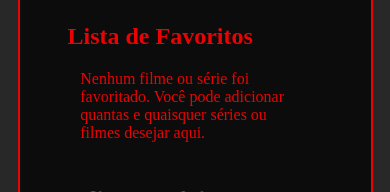
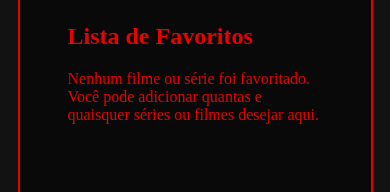
Before and after one commit to Redwars22/drewmax, a React (Create React App) app: page /user in a window 390 px wide. Shown: the part 572-764 px from the top of the page. Built offline with nearby package versions, Linux system fonts and the light colour scheme; a web font is replaced by a local one.

Commit message:
ajustes responsividade

```diff
--- a/src/components/Hero/Hero.tsx
+++ b/src/components/Hero/Hero.tsx
@@ -1,5 +1,5 @@
 import { IHeroImage } from "../../types/types";
-import "../../styles/hero.css";
+import "../../styles/hero.scss";
 import HeroDescriptionComponent from "./HeroDescription/HeroDescription";
 import { useContext } from "react";
 import { UserContext } from "../../modules/UserContext";
--- a/src/components/User/components/EditUser.tsx
+++ b/src/components/User/components/EditUser.tsx
@@ -59,6 +59,7 @@ export default function EditUserComponent() {
           </em>
         </span>
       </div>
+      <br />
       <HeroButtonComponent
         title={"Salvar alterações"}
         icon={"save"}
--- a/src/components/User/components/Favorites.tsx
+++ b/src/components/User/components/Favorites.tsx
@@ -22,7 +22,10 @@ export default function FavoritesComponent() {
   return (
     <section>
       <h1>Lista de Favoritos</h1>
-      <div className="search-results">
+      <div
+        className="search-results"
+        style={{ marginBottom: 30, maxWidth: "100%" }}
+      >
         {favorites?.[0] ? (
           favorites?.map((movie: IFavorite) => (
             <MovieCard
--- a/src/index.scss
+++ b/src/index.scss
@@ -5,7 +5,7 @@ body {
   margin: 0;
   -webkit-font-smoothing: antialiased;
   -moz-osx-font-smoothing: grayscale;
-  background-color: #282828;
+  background-color: #121212;
   min-height: 100vh;
   position: relative;
 }
```
Also changed, not shown: src/styles/hero.scss (renamed from src/styles/hero.css).
